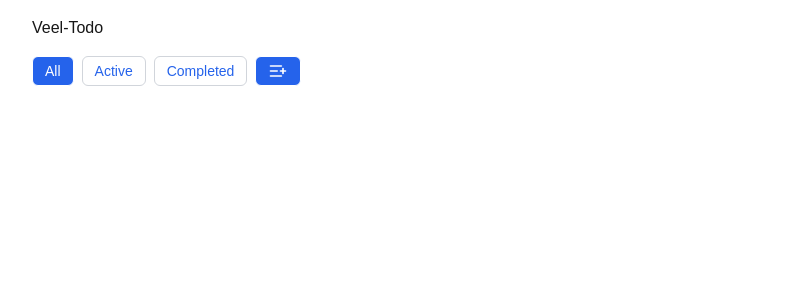
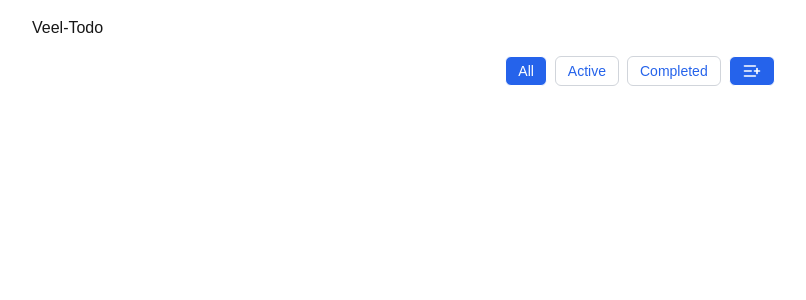
Before and after one commit to etopritika/veel-todo, a Next.js app: page / in a window 1280 px wide. Shown: the top 300 px of the page, without its empty margins (0-806 px from the left). Built offline with nearby package versions, Linux system fonts and the light colour scheme.

Commit message:
Rename add-todo

```diff
--- a/src/components/Controls.tsx
+++ b/src/components/Controls.tsx
@@ -1,11 +1,11 @@
-import AddTodo from "./AddTodo";
+import AddTodoButton from "./AddTodoButton";
 import FilterTabs from "./FilterTabs";
 
 export default function Controls() {
   return (
-    <header className="flex space-x-2">
+    <header className="flex space-x-2 justify-center">
       <FilterTabs />
-      <AddTodo />
+      <AddTodoButton />
     </header>
   );
 }
```
Also changed, not shown: src/components/AddTodoButton.tsx (renamed from src/components/AddTodo.tsx).
